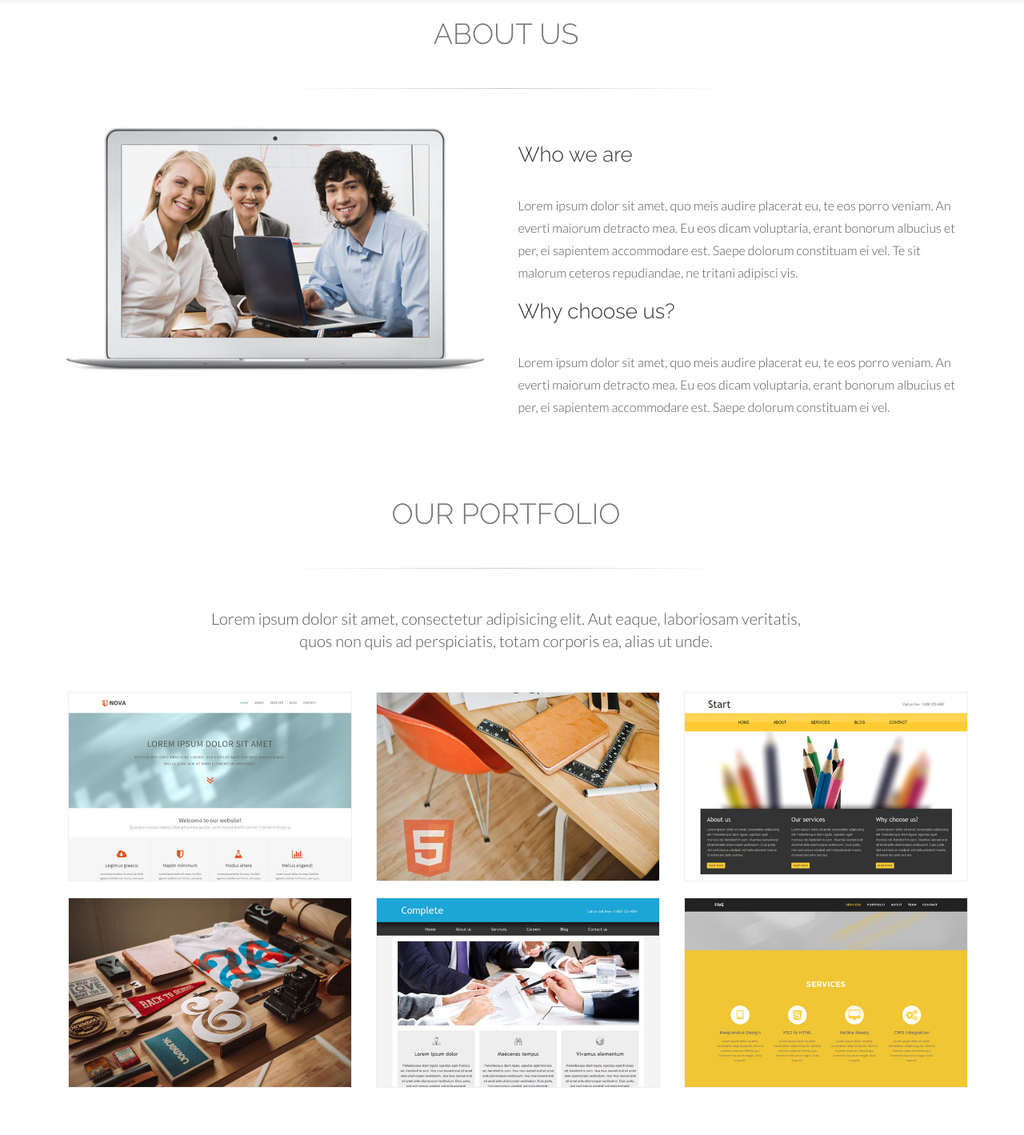
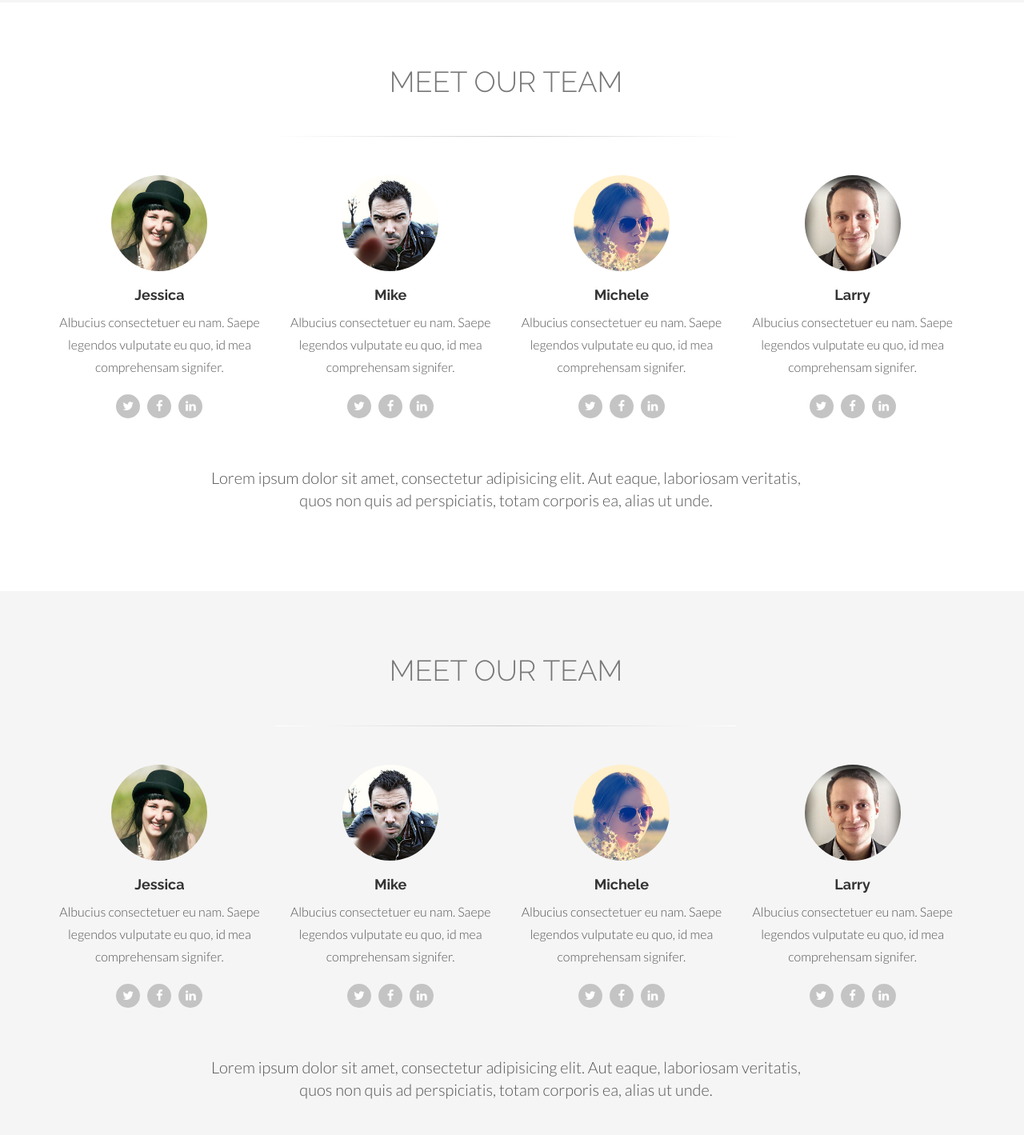
Before and after one commit to viniciusd/HackBrasil, a plain HTML site: page Dev/index.html in a window 1280 px wide. Shown: the part 1288-2707 px from the top of the page at 80% size. Drawn offline with Linux system fonts and the light colour scheme.

Commit message:
Paginas postas em seus devidos lugares

```diff
--- a/Dev/assets/css/main.css
+++ b/Dev/assets/css/main.css
@@ -284,6 +284,62 @@ a:before, a:after {
 	margin-top: 65px;
 }
 
+#mentores {
+	background: #fff;
+	padding: 60px 0;
+}
+#mentores H4 {
+	padding-top: 10px;
+}
+#mentores p.large {
+	margin-top: 60px;
+	margin-bottom: 40px;
+}
+#mentores .fa {
+	width: 30px;
+	height: 30px;
+	margin: 0 3px;
+	border-radius: 100%;
+	font-size: 15px;
+	line-height: 30px;
+	outline: 0;
+	color: #fff;
+	background-color: #c4c4c4;
+	-webkit-transition: all .3s;
+	-moz-transition: all .3s;
+	transition: all .3s;
+}
+#mentores .fa:hover {
+	background-color: #ffbf00;
+}
+#juizes {
+	background: #f5f5f5;
+	padding: 60px 0;
+}
+#juizes H4 {
+	padding-top: 10px;
+}
+#juizes p.large {
+	margin-top: 60px;
+	margin-bottom: 40px;
+}
+#juizes .fa {
+	width: 30px;
+	height: 30px;
+	margin: 0 3px;
+	border-radius: 100%;
+	font-size: 15px;
+	line-height: 30px;
+	outline: 0;
+	color: #fff;
+	background-color: #c4c4c4;
+	-webkit-transition: all .3s;
+	-moz-transition: all .3s;
+	transition: all .3s;
+}
+#juizes .fa:hover {
+	background-color: #ffbf00;
+}
 #team {
 	background: #f5f5f5;
 	padding: 60px 0;
@@ -312,11 +368,11 @@ a:before, a:after {
 #team .fa:hover {
 	background-color: #ffbf00;
 }
-#portfolio {
+#patrocinadores {
 	background: #fff;
 	padding: 60px 0;
 }
-#portfolio .btn-default {
+#patrocinadores .btn-default {
 	border: 0;
 }
 #contact {
--- a/Dev/index.html
+++ b/Dev/index.html
@@ -58,7 +58,7 @@
     <h1>HackBrasil</h1>
     <p>Primeiro hackathon nacional, inteiramente virtual<br>
       Foo</p>
-    <a href="#portfolio" class="smoothScroll btn btn-lg">Agenda</a> </header>
+    <a href="#agenda" class="smoothScroll btn btn-lg">Agenda</a> </header>
 </div>
 <!-- /headerwrap -->
 <!-- ==== SERVICES ==== -->
@@ -88,28 +88,68 @@
 </div>
 <!-- container -->
 
-
-<!-- ==== ABOUT ==== -->
-<div id="foo" name="about">
+<!-- ==== Mentores ==== -->
+<div id="mentores" name="mentores">
   <div class="container">
-    <div class="row white">
-      <h2 class="centered">ABOUT US</h2>
+    <div class="row centered">
+      <h2 class="centered">MEET OUR TEAM</h2>
       <hr>
-      <div class="col-md-6"> <img class="img-responsive" src="assets/img/about/about1.jpg" align=""> </div>
-      <div class="col-md-6">
-        <h3>Who we are</h3>
-        <p>Lorem ipsum dolor sit amet, quo meis audire placerat eu, te eos porro veniam. An everti maiorum detracto mea. Eu eos dicam voluptaria, erant bonorum albucius et per, ei sapientem accommodare est. Saepe dolorum constituam ei vel. Te sit malorum ceteros repudiandae, ne tritani adipisci vis.</p>
-        <h3>Why choose us?</h3>
-        <p>Lorem ipsum dolor sit amet, quo meis audire placerat eu, te eos porro veniam. An everti maiorum detracto mea. Eu eos dicam voluptaria, erant bonorum albucius et per, ei sapientem accommodare est. Saepe dolorum constituam ei vel.</p>
+      <div class="col-lg-3 centered"> <img class="img img-circle" src="assets/img/team/team01.jpg" height="120px" width="120px" alt="">
+        <h4><strong>Jessica</strong></h4>
+        <p>Albucius consectetuer eu nam. Saepe legendos vulputate eu quo, id mea comprehensam signifer.</p>
+        <a href="#"><i class="fa fa-twitter"></i></a> <a href="#"><i class="fa fa-facebook"></i></a> <a href="#"><i class="fa fa-linkedin"></i></a> </div>
+      <div class="col-lg-3 centered"> <img class="img img-circle" src="assets/img/team/team02.jpg" height="120px" width="120px" alt="">
+        <h4><b>Mike</b></h4>
+        <p>Albucius consectetuer eu nam. Saepe legendos vulputate eu quo, id mea comprehensam signifer.</p>
+        <a href="#"><i class="fa fa-twitter"></i></a> <a href="#"><i class="fa fa-facebook"></i></a> <a href="#"><i class="fa fa-linkedin"></i></a> </div>
+      <div class="col-lg-3 centered"> <img class="img img-circle" src="assets/img/team/team03.jpg" height="120px" width="120px" alt="">
+        <h4><b>Michele</b></h4>
+        <p>Albucius consectetuer eu nam. Saepe legendos vulputate eu quo, id mea comprehensam signifer.</p>
+        <a href="#"><i class="fa fa-twitter"></i></a> <a href="#"><i class="fa fa-facebook"></i></a> <a href="#"><i class="fa fa-linkedin"></i></a> </div>
+      <div class="col-lg-3 centered"> <img class="img img-circle" src="assets/img/team/team04.jpg" height="120px" width="120px" alt="">
+        <h4><b>Larry</b></h4>
+        <p>Albucius consectetuer eu nam. Saepe legendos vulputate eu quo, id mea comprehensam signifer.</p>
+        <a href="#"><i class="fa fa-twitter"></i></a> <a href="#"><i class="fa fa-facebook"></i></a> <a href="#"><i class="fa fa-linkedin"></i></a> </div>
+      <div class="col-lg-8 col-lg-offset-2 centered">
+        <p class="large">Lorem ipsum dolor sit amet, consectetur adipisicing elit. Aut eaque, laboriosam veritatis, quos non quis ad perspiciatis, totam corporis ea, alias ut unde.</p>
       </div>
     </div>
-    <!-- row -->
   </div>
+  <!-- row -->
 </div>
 <!-- container -->
-
-<!-- ==== PORTFOLIO ==== -->
-<div id="portfolio" name="portfolio">
+<!-- ==== Mentores ==== -->
+<div id="juizes" name="juizes">
+  <div class="container">
+    <div class="row centered">
+      <h2 class="centered">MEET OUR TEAM</h2>
+      <hr>
+      <div class="col-lg-3 centered"> <img class="img img-circle" src="assets/img/team/team01.jpg" height="120px" width="120px" alt="">
+        <h4><strong>Jessica</strong></h4>
+        <p>Albucius consectetuer eu nam. Saepe legendos vulputate eu quo, id mea comprehensam signifer.</p>
+        <a href="#"><i class="fa fa-twitter"></i></a> <a href="#"><i class="fa fa-facebook"></i></a> <a href="#"><i class="fa fa-linkedin"></i></a> </div>
+      <div class="col-lg-3 centered"> <img class="img img-circle" src="assets/img/team/team02.jpg" height="120px" width="120px" alt="">
+        <h4><b>Mike</b></h4>
+        <p>Albucius consectetuer eu nam. Saepe legendos vulputate eu quo, id mea comprehensam signifer.</p>
+        <a href="#"><i class="fa fa-twitter"></i></a> <a href="#"><i class="fa fa-facebook"></i></a> <a href="#"><i class="fa fa-linkedin"></i></a> </div>
+      <div class="col-lg-3 centered"> <img class="img img-circle" src="assets/img/team/team03.jpg" height="120px" width="120px" alt="">
+        <h4><b>Michele</b></h4>
+        <p>Albucius consectetuer eu nam. Saepe legendos vulputate eu quo, id mea comprehensam signifer.</p>
+        <a href="#"><i class="fa fa-twitter"></i></a> <a href="#"><i class="fa fa-facebook"></i></a> <a href="#"><i class="fa fa-linkedin"></i></a> </div>
+      <div class="col-lg-3 centered"> <img class="img img-circle" src="assets/img/team/team04.jpg" height="120px" width="120px" alt="">
+        <h4><b>Larry</b></h4>
+        <p>Albucius consectetuer eu nam. Saepe legendos vulputate eu quo, id mea comprehensam signifer.</p>
+        <a href="#"><i class="fa fa-twitter"></i></a> <a href="#"><i class="fa fa-facebook"></i></a> <a href="#"><i class="fa fa-linkedin"></i></a> </div>
+      <div class="col-lg-8 col-lg-offset-2 centered">
+        <p class="large">Lorem ipsum dolor sit amet, consectetur adipisicing elit. Aut eaque, laboriosam veritatis, quos non quis ad perspiciatis, totam corporis ea, alias ut unde.</p>
+      </div>
+    </div>
+  </div>
+  <!-- row -->
+</div>
+<!-- container -->
+<!-- ==== PATROCINADORES ==== -->
+<div id="patrocinadores" name="patrocinadores">
   <div class="container">
     <div class="row">
       <h2 class="centered">OUR PORTFOLIO</h2>
@@ -242,6 +282,8 @@
 </div>
 <!-- /container -->
 
+
+
 <!-- ==== TEAM MEMBERS ==== -->
 <div id="team" name="team">
   <div class="container">
```
